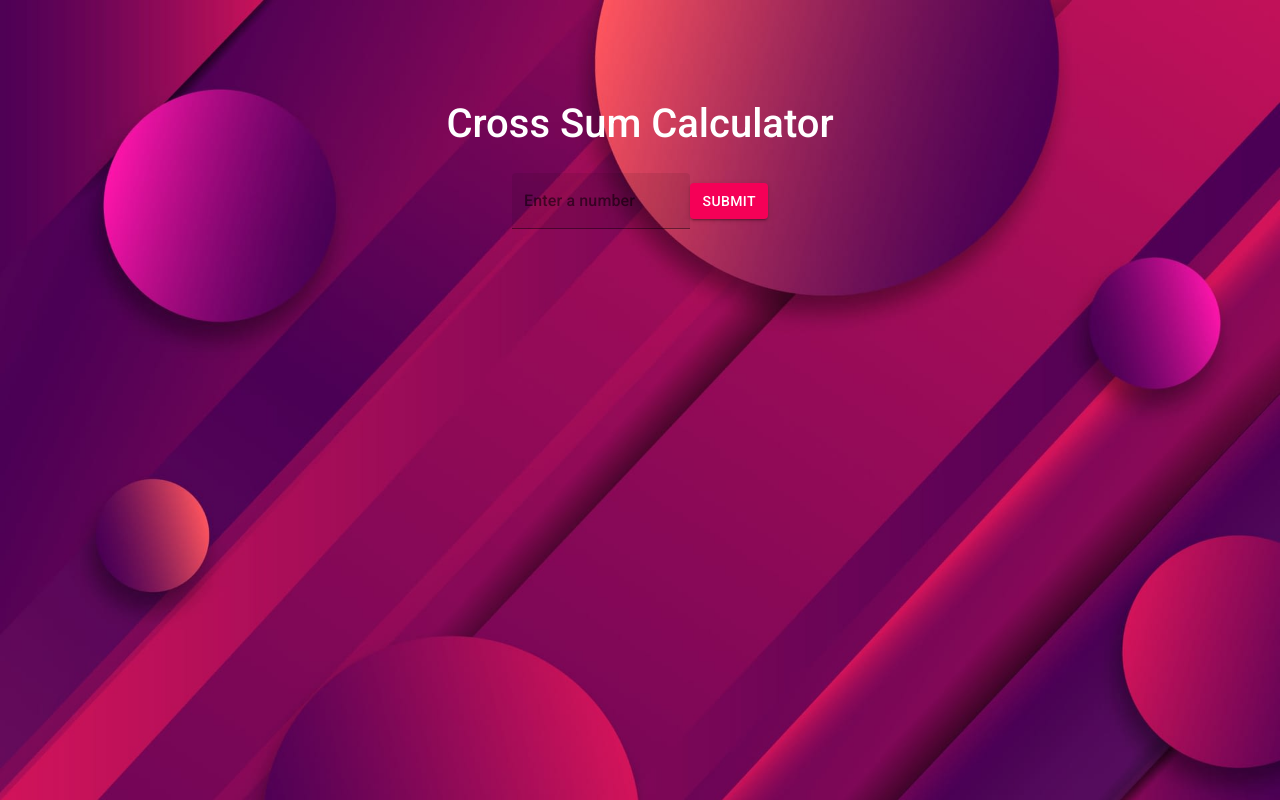
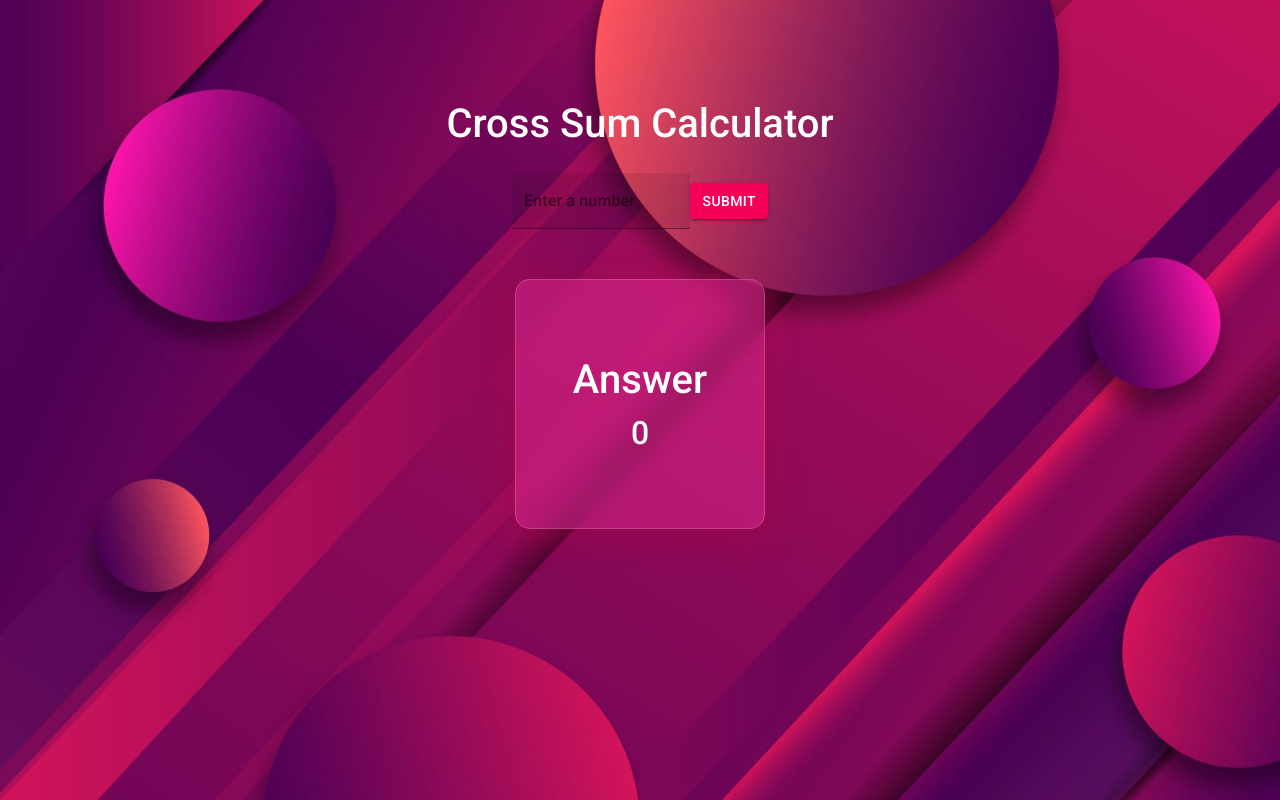
Before and after one commit to HaseebAHMED-afk/CrossSumCalculator, a React (Create React App) app: page / in a window 1280 px wide. Built offline with nearby package versions, Linux system fonts and the light colour scheme; the HTML template or start-up script is replaced by a standard one.

Commit message:
UI complete

```diff
--- a/src/App.css
+++ b/src/App.css
@@ -28,6 +28,29 @@
     margin: auto;
 }
 
+.answer-card{
+    background: rgba( 236, 46, 152, 0.45 );
+box-shadow: 0 8px 32px 0 rgba(185, 4, 58, 0.37);
+backdrop-filter: blur( 10.0px );
+-webkit-backdrop-filter: blur( 10.0px );
+border-radius: 15px;
+border: 1px solid rgba( 255, 255, 255, 0.18 );
+height: 250px;
+width: 250px;
+margin: 50px auto;
+text-align: center;
+display: flex;
+align-items: center;
+flex-direction: row;
+}
+
+.answer-card h1,h2{
+    margin: 10px;
+    color: white;
+    font-family: 'Roboto';
+}
+
+
 @media only screen and (max-width:1025px) {
     .input-field{
         width: 30%;
--- a/src/App.tsx
+++ b/src/App.tsx
@@ -9,6 +9,12 @@ function App() {
       <TextField variant='filled' color='secondary' label='Enter a number' />
       <Button variant='contained' color='secondary' >Submit</Button>
       </div>
+      <div className='answer-card' >
+        <div style={{margin:'auto'}} >
+        <h1>Answer</h1>
+        <h2>0</h2>
+        </div>
+      </div>
     </div>
   );
 }
```
